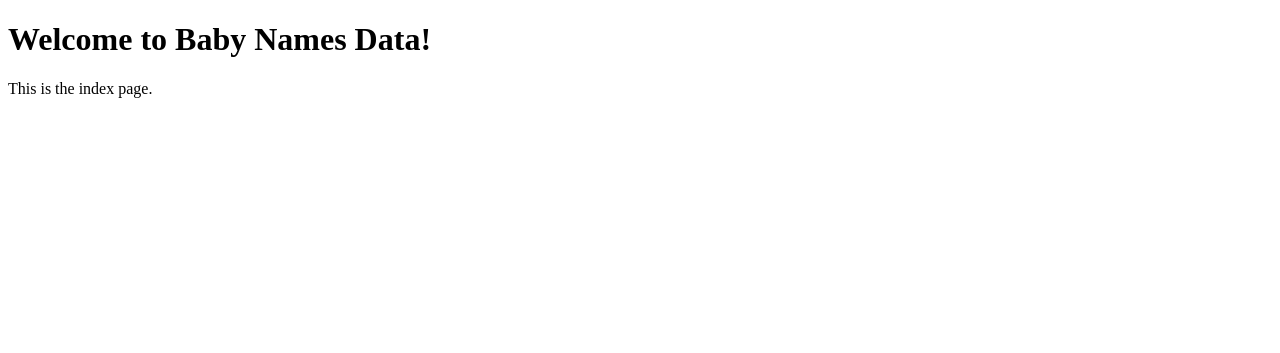
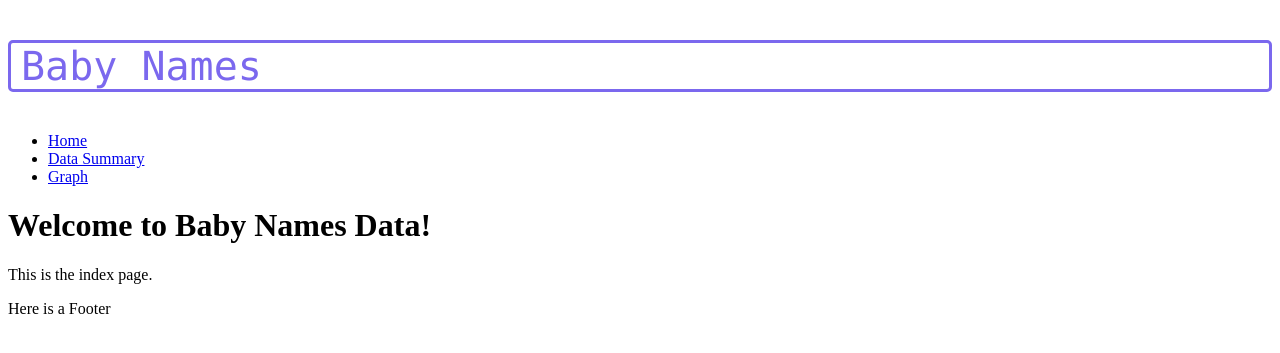
Before and after one commit to jackolantern11/baby_flask, a Flask app: page / in a window 1280 px wide. Shown: the top 353 px of the page. Run offline with Flask 2, Linux system fonts and the light colour scheme.

Commit message:
added header, footer, basic nav, updates to graph.html, some css stuff

```diff
--- a/application/routes.py
+++ b/application/routes.py
@@ -1,28 +1,44 @@
 from application import app
-from flask import render_template
+from flask import render_template, session, redirect, url_for
 import plotly.graph_objs as go
 import plotly.io as pio
 from application import graph_calculations
+from application.forms import NameForm
 
 @app.route('/')
 @app.route('/index')
 def index():
     return render_template("index.html")
 
-@app.route('/graph')
+@app.route('/graph', methods=['GET', 'POST'])
 def graph():
 
-    # @ToDo - Create user input box for name:
-    name = 'Raya'
+    name_form = NameForm()
+    genders = ["M", "F"]
+    graphJSON = None
 
-    df = graph_calculations.create_base_df()
-    df = df[df['name'] == name]
-    data = [go.Scatter(x=df['year'], y=df['count'])]
-    layout = go.Layout(title=f"Births per year with name: {name}")
-    fig = go.Figure(data=data, layout=layout)
-    graphJSON = pio.to_json(fig)
+    if name_form.validate_on_submit():
+        name = name_form.name.data
+        gender = name_form.gender.data
+        df = graph_calculations.create_base_df()
 
-    return render_template('graph.html', graphJSON=graphJSON)
+        # @ToDo - Male & Female combined and Male & Female Separated
+        # @ToDo - Names with similar popularity
+        # @ToDo - Top Names of Last Year - Past 5/10/25/50/100 years
+        # @ToDo - Random Name Generator
+        # @ToDo - What year was 'x' name the most popular
+        # @ToDo - Find all similar names to a name graph and table
+
+        df = df[(df['name'] == name) & (df['gender'] == gender)]
+        data = [go.Scatter(x=df['year'], y=df['count'])]
+        layout = go.Layout(title=f"Births per year with name: {name} gender: {gender}")
+        fig = go.Figure(data=data, layout=layout)
+        graphJSON = pio.to_json(fig)
+        session['graphJSON'] = graphJSON
+        return redirect(url_for('graph'))
+
+    return render_template('graph.html', graphJSON=session.get('graphJSON'), form=name_form, genders=genders)
+
 
 @app.route('/data_summary')
 def data_summary():
--- /dev/null
+++ b/application/templates/includes/footer.html
@@ -0,0 +1,10 @@
+<!DOCTYPE html>
+<html lang="en">
+<head>
+    <meta charset="UTF-8">
+    <title>Footer Stuff</title>
+</head>
+<body>
+    <p>Here is a Footer</p>
+</body>
+</html>
--- /dev/null
+++ b/application/templates/includes/header.html
@@ -0,0 +1,11 @@
+<!DOCTYPE html>
+<html lang="en">
+<head>
+    <meta charset="UTF-8">
+    <title>Header Stuff</title>
+</head>
+<body>
+    <p style="color: mediumslateblue; font-family: Monaco; font-size: 40px; border: solid; border-radius: 5px; padding-left: 10px">
+        Baby Names</p>
+</body>
+</html>
--- /dev/null
+++ b/application/templates/includes/nav.html
@@ -0,0 +1,7 @@
+    <nav>
+        <ul class="nav nav-pills">
+            <li class="nav-item"><a href="{{ url_for('index') }}" class="nav-link {% if index %}active{% endif %}">Home</a></li>
+            <li class="nav-item"><a href="{{ url_for('data_summary') }}" class="nav-link {% if data_summary %}active{% endif %}">Data Summary</a></li>
+            <li class="nav-item"><a href="{{ url_for('graph') }}" class="nav-link {% if graph %}active{% endif %}">Graph</a></li>
+        </ul>
+    </nav>
--- a/application/templates/index.html
+++ b/application/templates/index.html
@@ -1,5 +1,6 @@
-<!DOCTYPE html>
-<html lang="en">
+    {% extends "layout.html" %}
+
+    {% block content %}
     <head>
         <meta charset="UTF-8">
         <title>Baby Names - Home Page</title>
@@ -8,4 +9,4 @@
         <h1>Welcome to Baby Names Data!</h1>
         <p>This is the index page.</p>
     </body>
-</html>
+    {% endblock %}
--- a/application/templates/layout.html
+++ b/application/templates/layout.html
@@ -2,11 +2,17 @@
 <html lang="en">
 <head>
     <meta charset="UTF-8">
-    <title>Layout Title</title>
+    <title>Layout Home Page</title>
 </head>
 <body>
+    {% include "includes/header.html" %}
 
-<div class="container-fluid text-center top-container">"Hello"</div>
+<div class="container">
+    {% include "includes/nav.html" %}
+    {% block content %}
+    {% endblock %}
+</div>
 
+    {% include "includes/footer.html" %}
 </body>
 </html>
```
Also changed, not shown: application/forms.py (added, +8 -0 lines), application/templates/data_summary.html (+4 -3 lines), application/templates/graph.html (+44 -6 lines), 1 other file. Lines whose indentation alone changed are shown as unchanged.
